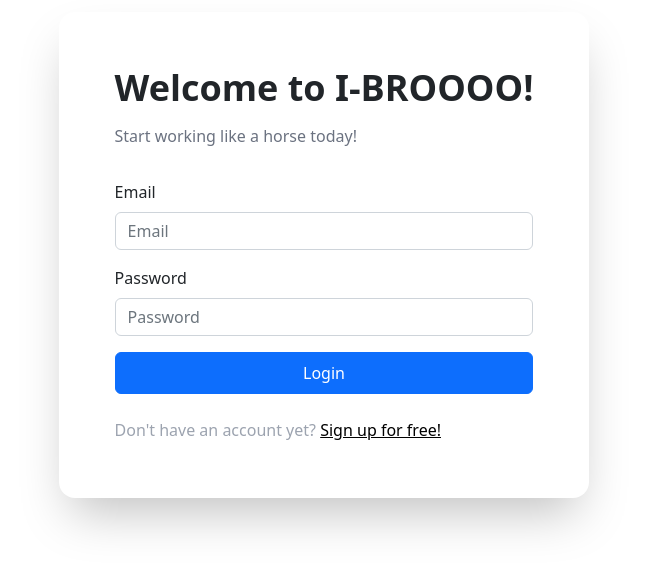
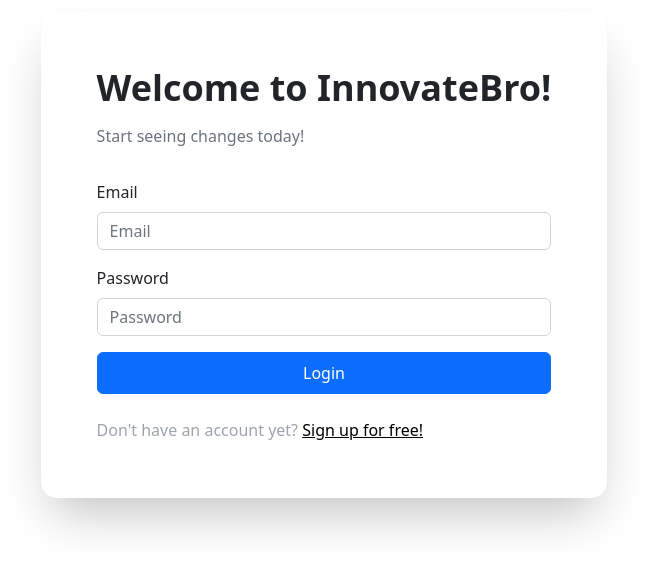
Before and after one commit to limrik/InnovateBro, a React (Create React App) app in the folder client/: page / in a window 1280 px wide. Shown: the part 148-718 px from the top of the page, without its empty margins (316-963 px from the left). Built offline with nearby package versions, Linux system fonts and the light colour scheme.

Commit message:
home and login

```diff
--- a/client/src/Home.js
+++ b/client/src/Home.js
@@ -26,7 +26,7 @@ function Home({ response }) {
         <br></br>
         <div>
           <h1 class="text-center font-bold">
-            Hey {response.name} Ready to work like a dog?
+            Hey {response.name ? response.name : "bro"}, ready to innovate?
           </h1>{" "}
           <div>
             <NewForm />
--- a/client/src/Login.js
+++ b/client/src/Login.js
@@ -2,16 +2,8 @@ import { Form, Button } from "react-bootstrap";
 import { useNavigate, Link } from "react-router-dom";
 import { useState, useEffect } from "react";
 import axios from "axios";
-import jwt_decode from "jwt-decode";
 
 function Login({ setResponse }) {
-  //   function handleCallbackResponse(response) {
-  //     console.log("Encoded JWT ID token: " + response.credential);
-  //     var userObject = jwt_decode(response.credential);
-  //     console.log(userObject);
-  //     navigate("/home");
-  //   }
-
   const navigate = useNavigate();
   const [user, setUser] = useState({
     email: "",
@@ -95,10 +87,10 @@ function Login({ setResponse }) {
       <div className="relative flex flex-col m-40 space-y-8 bg-white shadow-2xl rounded-2xl md:flex-row md:space-y-0">
         <div className="flex flex-col justify-center p-8 md:p-14">
           <span className="mb-3 text-4xl font-bold font-poppins">
-            Welcome to I-BROOOO!
+            Welcome to InnovateBro!
           </span>
           <span className="font-light text-gray-500 mb-8 font-poppins">
-            Start working like a horse today!
+            Start seeing changes today!
           </span>
           <Form>
             <Form.Group>
```
